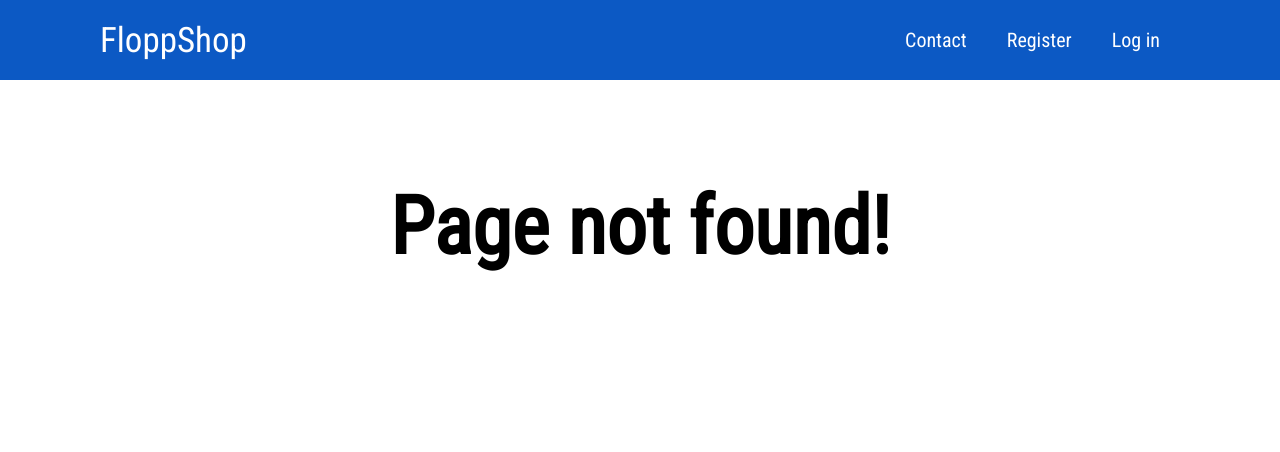
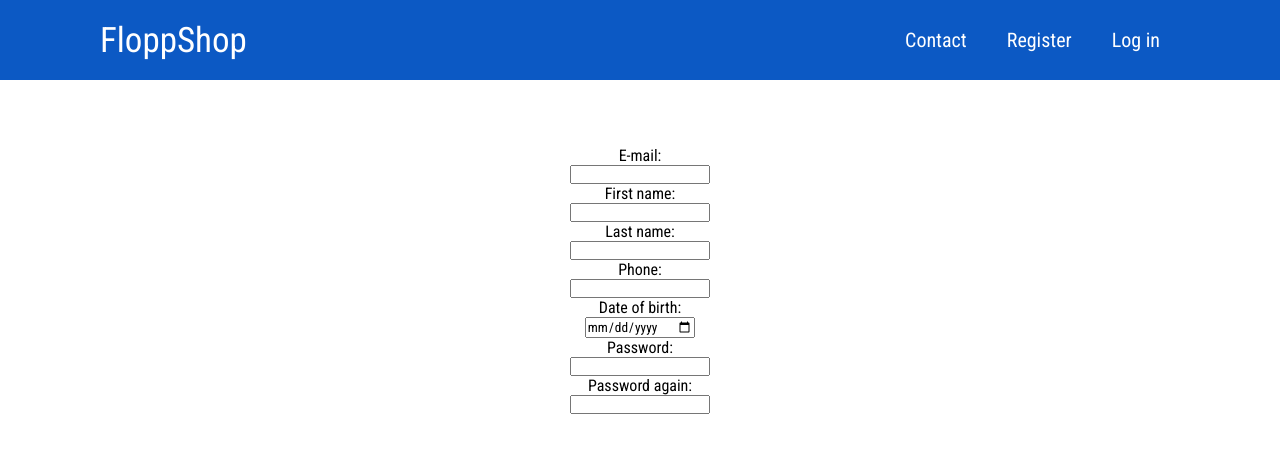
Before and after one commit to Ansup17174/floppshop, a React (Create React App) app in the folder frontend/: page /register in a window 1280 px wide. Before the commit this address had no page. Shown: the top 452 px of the page. Built offline with nearby package versions, Linux system fonts and the light colour scheme.

Commit message:
register form

```diff
--- a/frontend/src/App.js
+++ b/frontend/src/App.js
@@ -1,25 +1,25 @@
 import Header from './components/Header';
 import FilterForm from './components/FilterForm';
 import NotFound from './components/NotFound';
+import Register from './components/Register'
 import {BrowserRouter as Router, Switch, Route} from 'react-router-dom';
 
 const App = () => {
   return (
     <Router>
-      <div>
         <div className="nav-wrapper">
           <Header />
         </div>
+        <div className="page">
         <Switch>
             <Route path="/" exact>
-          <div className="page">
                 <FilterForm />
-            </div>
+            </Route>
+            <Route path="/register">
+              <Register />
             </Route>
             <Route path="*">
-            <div className="page">
               <NotFound />
-            </div>
             </Route>
         </Switch>
         </div>
--- a/frontend/src/components/FilterForm.js
+++ b/frontend/src/components/FilterForm.js
@@ -19,6 +19,7 @@ const FilterForm = () => {
     };
 
     const changeMinPrice = e => {
+
         setSearch({...search, minPrice: e.target.value})
     };
 
--- a/frontend/src/components/ItemList.js
+++ b/frontend/src/components/ItemList.js
@@ -10,7 +10,7 @@ const ItemList = ({items}) => {
                         <div className="item-name">{item.name}</div>
                         <div className="item-description">{item.description}</div>
                         <div className="item-quantity">In-stock: {item.quantity}</div>
-                        {item.is_available ? <div className="item-is-available">Available</div> : <div className="item-not-available">Not available</div>}
+                        {item.is_available || item.quantity <= 0 ? <div className="item-is-available">Available</div> : <div className="item-not-available">Not available</div>}
                     </div>
                     <div className="item-price">{item.price}zł</div>
                 </div>
--- /dev/null
+++ b/frontend/src/components/Register.js
@@ -0,0 +1,26 @@
+
+
+const RegisterPage = () => {
+    return (
+    <div className="register">
+        <form className="register-form">
+            <label htmlFor="email">E-mail:</label>
+            <input type="email" id="email"/>
+            <label htmlFor="first-name">First name:</label>
+            <input type="text" id="first-name"/>
+            <label htmlFor="last-name">Last name:</label>
+            <input type="text" id="last-name"/>
+            <label htmlFor="phone">Phone:</label>
+            <input type="number" id="phone"/>
+            <label htmlFor="date-of-birth">Date of birth:</label>
+            <input type="date" id="date-of-birth"/>
+            <label htmlFor="password1">Password:</label>
+            <input type="password" id="password1"/>
+            <label htmlFor="password2">Password again:</label>
+            <input type="password" id="password2"/>
+        </form>
+    </div>
+    );
+};
+
+export default RegisterPage;
--- a/frontend/src/index.css
+++ b/frontend/src/index.css
@@ -146,8 +146,8 @@ a:active {
     position: fixed;
     display: flex;
     height: 90vh;
-    background-color: rgb(200, 200, 200);
     width: 20vw;
+    border-right: 1px solid gray;
 }
 
 .filter-form {
@@ -164,6 +164,7 @@ a:active {
 
 .filter-form input {
     padding: 5px;
+    background-color: rgb(230, 230, 230);
 }
 
 .filter-form input[type="text"], .filter-form input[type="number"] {
@@ -182,7 +183,7 @@ a:active {
     max-width: 20%;
 }
 
-.submit-button {
+.filter-form input[type="submit"] {
     background-color: rgb(12, 89, 196);
     font-family: 'Roboto Condensed', sans-serif;
     color: white;
@@ -203,3 +204,18 @@ a:active {
     padding-top: 100px;
     font-size: 40px;
 }
+
+.register {
+    display: flex;
+    justify-content: center;
+    align-items: center;
+    width: 100%;
+    height: 400px;
+}
+
+.register-form {
+    display: flex;
+    flex-direction: column;
+    align-items: center;
+    width: 200px;
+}
```
Also changed, not shown: 1 other file (tests, documents, lock files or other folders). Lines whose indentation alone changed are shown as unchanged.
